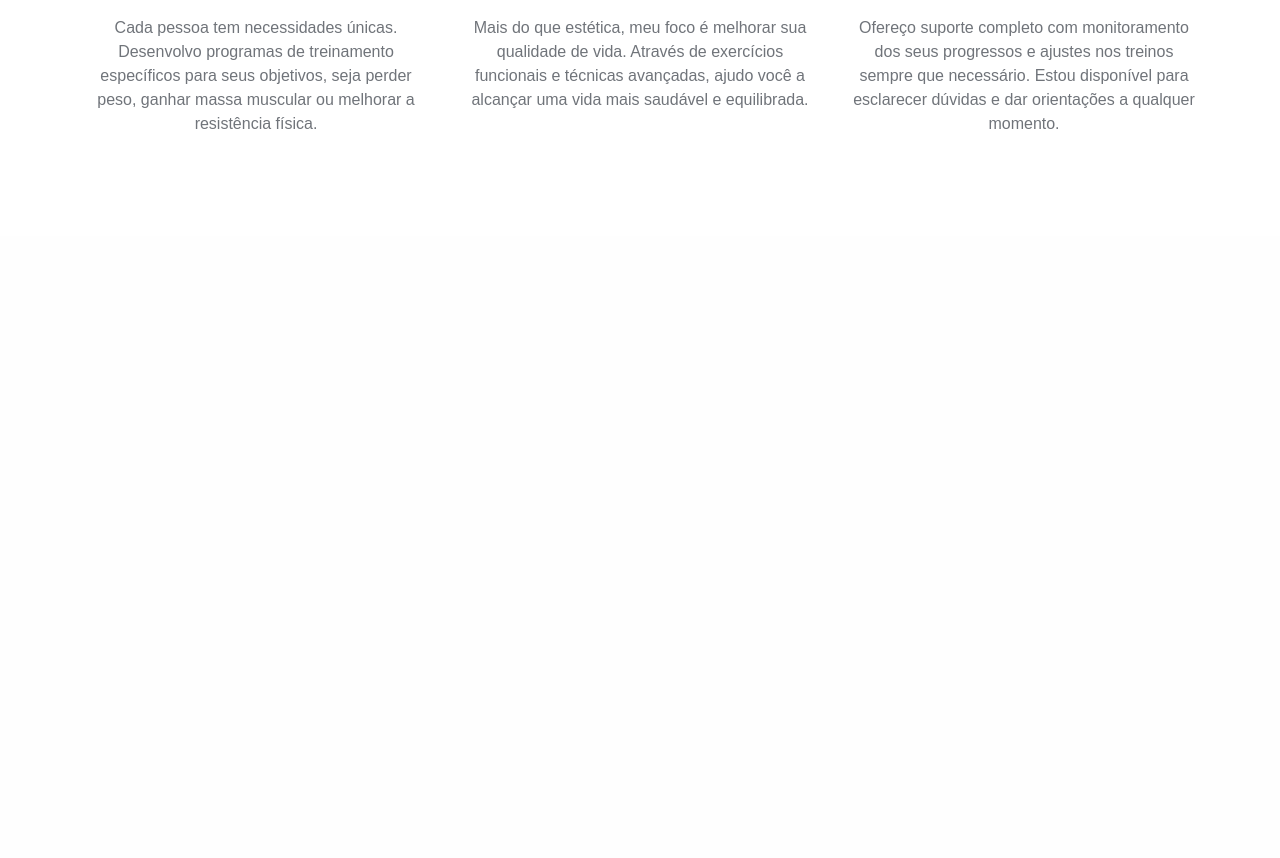
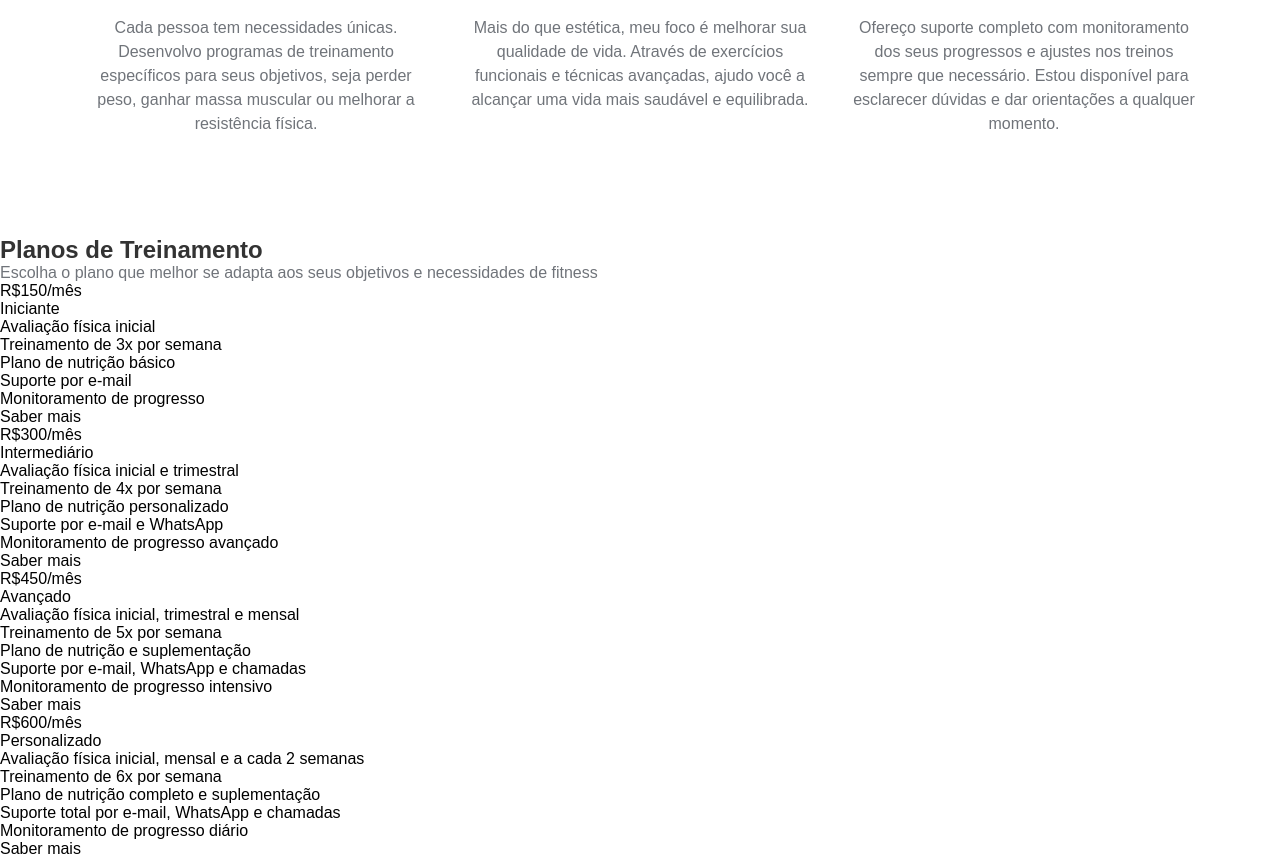
Before and after one commit to Lucas-Espindola-dev/projeto_personal, a Django app: page /home/ in a window 1280 px wide. Shown: the part 692-1550 px from the top of the page. Before the commit the page ends 821 px from the top, so only its background shows below. Run offline with Django 5.2, Linux system fonts and the light colour scheme.

Commit message:
Creating section price container

```diff
--- a/workouts/templates/workouts/home.html
+++ b/workouts/templates/workouts/home.html
@@ -32,6 +32,60 @@
         </li>
     </ul>
 </section>
+<section class="pricing-container">
+    <h2>Planos de Treinamento</h2>
+    <p>Escolha o plano que melhor se adapta aos seus objetivos e necessidades de fitness</p>
+    <div class="plans-container">
+        <div class="plan">
+            <ul>
+                <li class="price">R$150/mês</li>
+                <li class="plan-name">Iniciante</li>
+                <li>Avaliação física inicial</li>
+                <li>Treinamento de 3x por semana</li>
+                <li>Plano de nutrição básico</li>
+                <li>Suporte por e-mail</li>
+                <li>Monitoramento de progresso</li>
+                <li class="plan-btn">Saber mais</li>
+            </ul>
+        </div>
+        <div class="plan">
+            <ul>
+                <li class="price">R$300/mês</li>
+                <li class="plan-name">Intermediário</li>
+                <li>Avaliação física inicial e trimestral</li>
+                <li>Treinamento de 4x por semana</li>
+                <li>Plano de nutrição personalizado</li>
+                <li>Suporte por e-mail e WhatsApp</li>
+                <li>Monitoramento de progresso avançado</li>
+                <li class="plan-btn">Saber mais</li>
+            </ul>
+        </div>
+        <div class="plan">
+            <ul>
+                <li class="price recommended">R$450/mês</li>
+                <li class="plan-name">Avançado</li>
+                <li>Avaliação física inicial, trimestral e mensal</li>
+                <li>Treinamento de 5x por semana</li>
+                <li>Plano de nutrição e suplementação</li>
+                <li>Suporte por e-mail, WhatsApp e chamadas</li>
+                <li>Monitoramento de progresso intensivo</li>
+                <li class="plan-btn recommended">Saber mais</li>
+            </ul>
+        </div>
+        <div class="plan">
+            <ul>
+                <li class="price">R$600/mês</li>
+                <li class="plan-name">Personalizado</li>
+                <li>Avaliação física inicial, mensal e a cada 2 semanas</li>
+                <li>Treinamento de 6x por semana</li>
+                <li>Plano de nutrição completo e suplementação</li>
+                <li>Suporte total por e-mail, WhatsApp e chamadas</li>
+                <li>Monitoramento de progresso diário</li>
+                <li class="plan-btn">Saber mais</li>
+            </ul>
+        </div>
+    </div>
+</section>
 
 
 {% endblock %}
```
